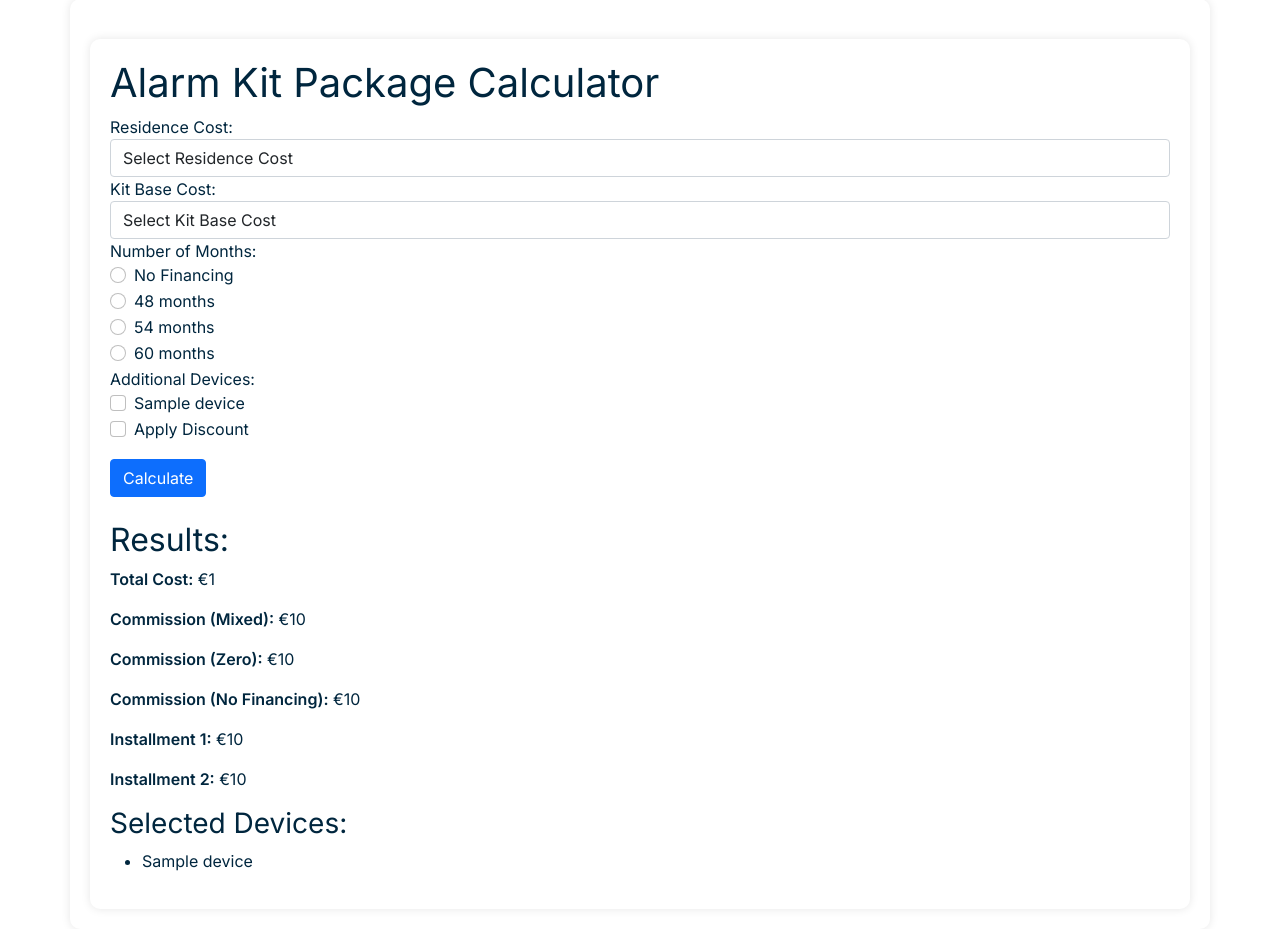
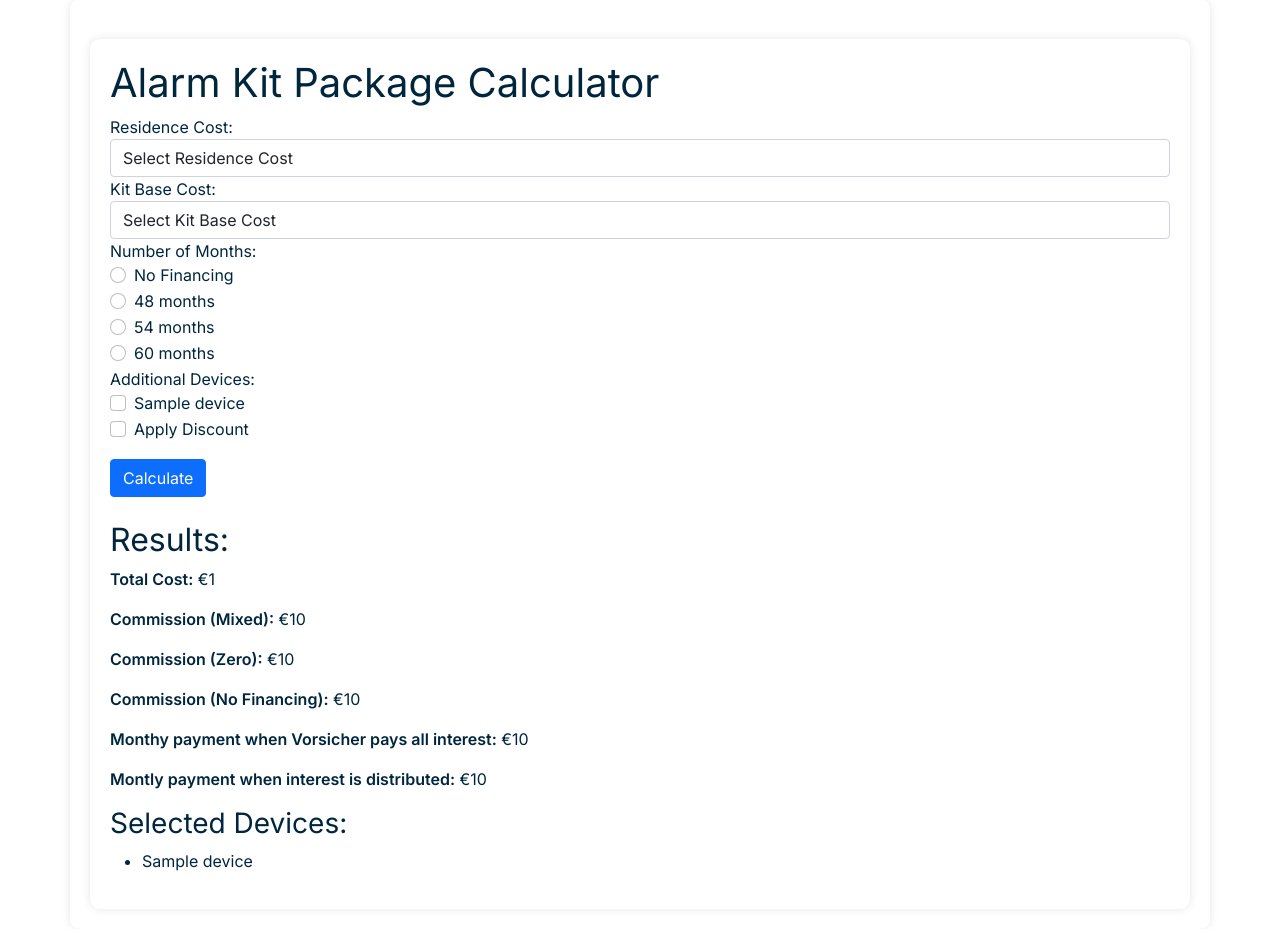
Before and after one commit to Rodionp1/Vorsicher_app, a Flask app: template Vorsicher_app/templates/index.html in a window 1280 px wide. Shown: the part 171-1100 px from the top of the page. Run offline with Flask 3, Linux system fonts and the light colour scheme; the template is opened without the code that fills it: most values are stand-ins (such as "Sample title", 1, 10 or a date in 2020).

Commit message:
Update index.html

```diff
--- a/Vorsicher_app/templates/index.html
+++ b/Vorsicher_app/templates/index.html
@@ -76,11 +76,11 @@
         <p><strong>Commission (No Financing):</strong> €{{ commission_no_fin|round(2) }}</p>
 
         {% if installment_1 %}
-        <p><strong>Installment 1:</strong> €{{ installment_1|round(2) }}</p>
+        <p><strong>Monthy payment when Vorsicher pays all interest:</strong> €{{ installment_1|round(2) }}</p>
         {% endif %}
 
         {% if installment_2 %}
-        <p><strong>Installment 2:</strong> €{{ installment_2|round(2) }}</p>
+        <p><strong>Montly payment when interest is distributed:</strong> €{{ installment_2|round(2) }}</p>
         {% endif %}
 
         <h3>Selected Devices:</h3>
```
